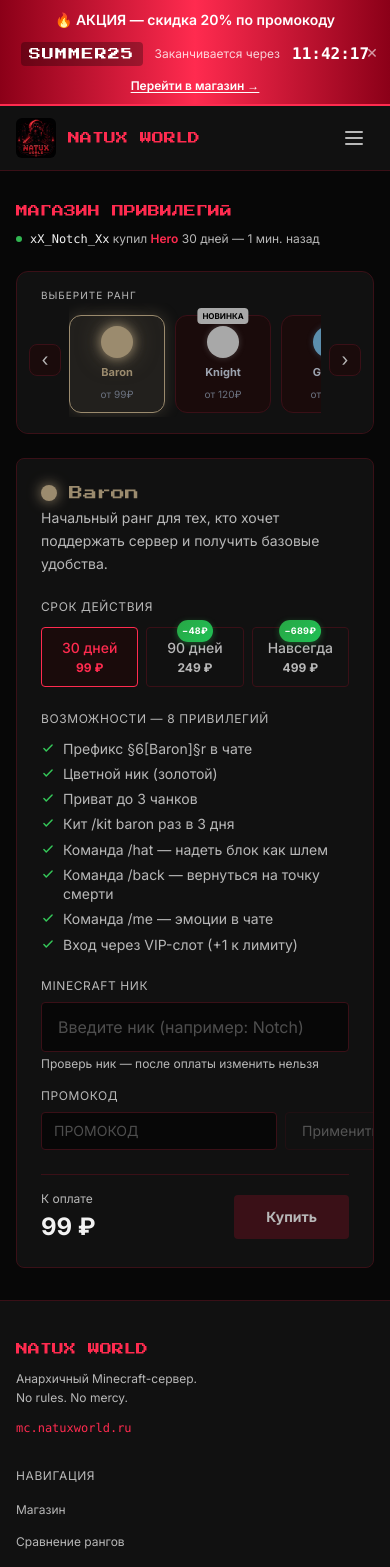
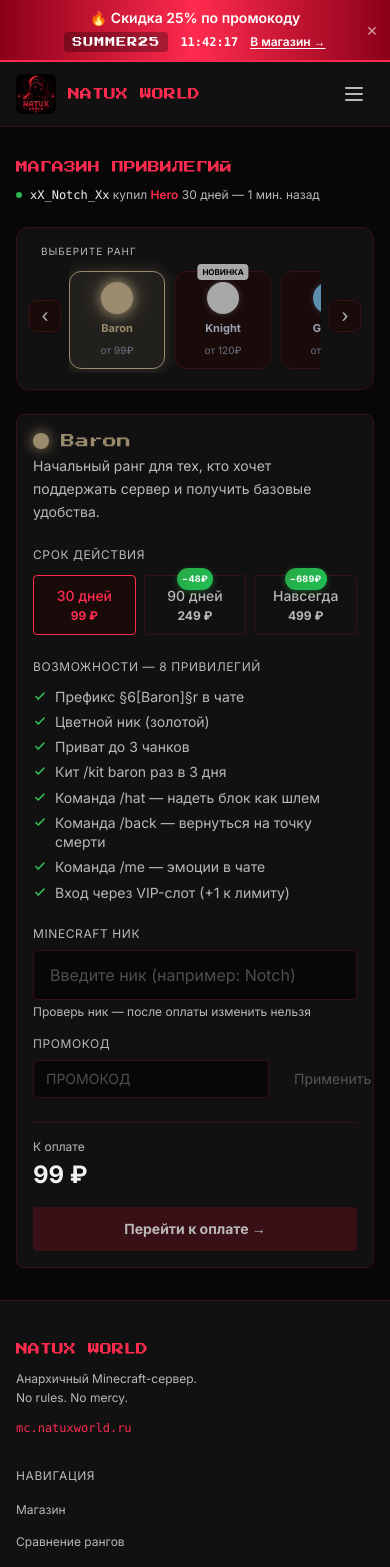
Before and after one commit to Alex-dev-sys/NatuxWorld, a Next.js app: page /shop in a window 390 px wide. Shown: the top 1567 px of the page. Built offline with nearby package versions, Linux system fonts and the light colour scheme.

Commit message:
feat: mobile-responsive — shop, payment, order, banner

```diff
--- a/src/components/OrderClient.tsx
+++ b/src/components/OrderClient.tsx
@@ -114,7 +114,7 @@ export default function OrderClient({ initialOrder }: { initialOrder: Order }) {
   }
 
   return (
-    <div className="max-w-2xl mx-auto px-4 py-12">
+    <div className="max-w-2xl mx-auto px-4 py-6 sm:py-12">
       {/* Status header */}
       <div className="text-center mb-8">
         {order.status === 'delivered' ? (
--- a/src/components/PaymentClient.tsx
+++ b/src/components/PaymentClient.tsx
@@ -51,7 +51,7 @@ function CardVisual({ number, name, expiry, cvv, flipped }: {
   const masked = filled.slice(0, 4).padEnd(4, '•') + ' •••• •••• ' + (filled.slice(12) || '••••')
 
   return (
-    <div style={{ perspective: 800, height: 200, marginBottom: 28 }}>
+    <div className="card-visual" style={{ perspective: 800, marginBottom: 20 }}>
       <div style={{
         position: 'relative', width: '100%', height: '100%',
         transformStyle: 'preserve-3d',
@@ -81,7 +81,7 @@ function CardVisual({ number, name, expiry, cvv, flipped }: {
           </div>
 
           {/* Number */}
-          <div style={{ fontFamily: 'monospace', fontSize: 20, letterSpacing: 3, color: '#fff', textShadow: '0 2px 8px rgba(0,0,0,0.5)' }}>
+          <div className="card-num" style={{ fontFamily: 'monospace', fontSize: 20, letterSpacing: 3, color: '#fff', textShadow: '0 2px 8px rgba(0,0,0,0.5)' }}>
             {masked}
           </div>
 
@@ -281,10 +281,17 @@ export default function PaymentClient({ order }: { order: Order }) {
         @keyframes pop { 0%{transform:scale(0)} 70%{transform:scale(1.15)} 100%{transform:scale(1)} }
         input::placeholder { color: #4B5563; }
         input:focus { border-color: #FF2B4F !important; }
+        .pay-grid { display: grid; grid-template-columns: repeat(auto-fit, minmax(300px, 1fr)); gap: 24px; }
+        .card-visual { height: 200px; }
+        @media (max-width: 480px) {
+          .pay-outer { padding: 16px 12px !important; }
+          .card-visual { height: 160px; }
+          .card-num { font-size: 16px !important; letter-spacing: 2px !important; }
+        }
       `}</style>
 
-      <div style={{ minHeight: '100vh', display: 'flex', alignItems: 'flex-start', justifyContent: 'center', padding: '40px 16px' }}>
-        <div style={{ width: '100%', maxWidth: 880, display: 'grid', gridTemplateColumns: 'repeat(auto-fit, minmax(300px, 1fr))', gap: 24 }}>
+      <div className="pay-outer" style={{ minHeight: '100vh', display: 'flex', alignItems: 'flex-start', justifyContent: 'center', padding: '32px 16px' }}>
+        <div className="pay-grid" style={{ width: '100%', maxWidth: 880 }}>
 
           {/* ── Left: order summary ── */}
           <div>
--- a/src/components/SaleBanner.tsx
+++ b/src/components/SaleBanner.tsx
@@ -38,15 +38,15 @@ export default function SaleBanner() {
 
   return (
     <div className="relative bg-gradient-to-r from-site-dark-red via-site-accent to-site-dark-red text-white text-sm">
-      <div className="max-w-7xl mx-auto px-4 py-2.5 flex flex-wrap items-center justify-center gap-3 text-center">
-        <span className="font-semibold">🔥 АКЦИЯ — скидка 20% по промокоду</span>
-        <span className="font-pixel text-xs bg-black/30 px-2 py-1 rounded tracking-widest">SUMMER25</span>
-        <span className="text-white/80 text-xs">Заканчивается через</span>
-        <span className="font-mono font-bold text-base tabular-nums">
+      <div className="max-w-7xl mx-auto px-8 py-2 flex flex-wrap items-center justify-center gap-x-3 gap-y-1 text-center text-xs">
+        <span className="font-semibold text-sm">🔥 Скидка 25% по промокоду</span>
+        <span className="font-pixel text-[10px] bg-black/30 px-2 py-0.5 rounded tracking-widest">SUMMER25</span>
+        <span className="text-white/70 hidden sm:inline">·</span>
+        <span className="font-mono font-bold tabular-nums">
           {pad(timeLeft.h)}:{pad(timeLeft.m)}:{pad(timeLeft.s)}
         </span>
-        <Link href="/shop" className="underline underline-offset-2 font-semibold hover:no-underline text-xs">
-          Перейти в магазин →
+        <Link href="/shop" className="underline underline-offset-2 font-semibold hover:no-underline whitespace-nowrap">
+          В магазин →
         </Link>
       </div>
       <button
--- a/src/components/ShopClient.tsx
+++ b/src/components/ShopClient.tsx
@@ -378,7 +378,7 @@ export default function ShopClient({ products }: { products: Product[] }) {
       </div>
 
       {/* ── Rank details ── */}
-      <div className="bg-site-block border border-site-border rounded-lg p-6 relative overflow-hidden">
+      <div className="bg-site-block border border-site-border rounded-lg p-4 sm:p-6 relative overflow-hidden">
 
             {/* Popular glow strip */}
             {product.popular && (
@@ -482,7 +482,7 @@ export default function ShopClient({ products }: { products: Product[] }) {
             </div>
 
             {/* Price + buy */}
-            <div className="flex items-center justify-between pt-4 border-t border-site-border">
+            <div className="flex flex-col sm:flex-row sm:items-center sm:justify-between gap-4 pt-4 border-t border-site-border">
               <div>
                 <p className="text-site-muted text-xs mb-1">К оплате</p>
                 {coupon ? (
@@ -501,21 +501,21 @@ export default function ShopClient({ products }: { products: Product[] }) {
               <button
                 onClick={handleBuy}
                 disabled={loading || !username}
-                className={`px-8 py-3 rounded font-bold text-sm transition-all ${
+                className={`w-full sm:w-auto px-8 py-3 rounded font-bold text-sm transition-all flex items-center justify-center gap-2 ${
                   !username || loading
                     ? 'bg-site-border text-site-muted cursor-not-allowed'
                     : 'bg-site-accent hover:bg-red-600 text-white glow-red'
                 }`}
               >
                 {loading ? (
-                  <span className="flex items-center gap-2">
+                  <>
                     <svg className="w-4 h-4 animate-spin" fill="none" viewBox="0 0 24 24">
                       <circle className="opacity-25" cx="12" cy="12" r="10" stroke="currentColor" strokeWidth="4" />
                       <path className="opacity-75" fill="currentColor" d="M4 12a8 8 0 018-8V0C5.373 0 0 5.373 0 12h4z" />
                     </svg>
                     Создаём заказ...
-                  </span>
-                ) : 'Купить'}
+                  </>
+                ) : 'Перейти к оплате →'}
               </button>
             </div>
 
```
